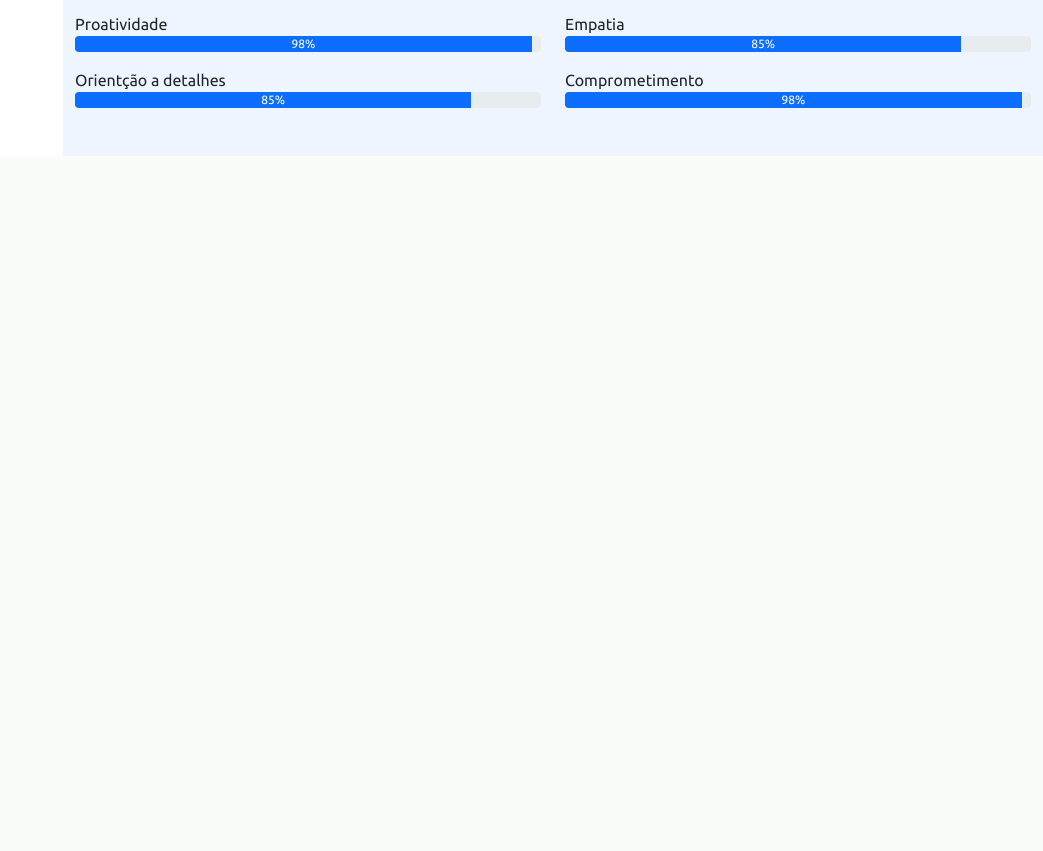
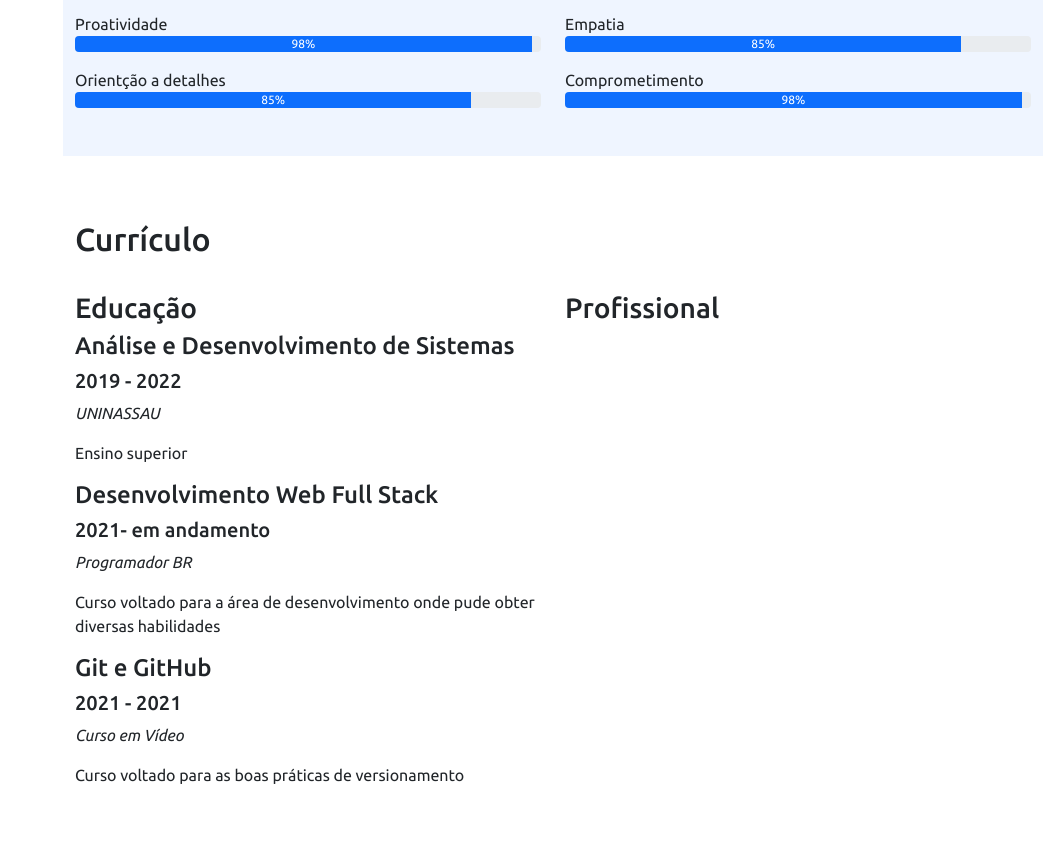
Before and after one commit to danielfeitosa4/portfolio, a Flask app: page / in a window 1280 px wide. Shown: the part 2150-3001 px from the top of the page, without its empty margins (237-1280 px from the left). Before the commit the page ends 2258 px from the top, so only its background shows below. Run offline with Flask 2, Linux system fonts and the light colour scheme; some libraries are stand-ins or nearby versions.

Commit message:
aba de educação currículo

```diff
--- a/templates/index.html
+++ b/templates/index.html
@@ -255,7 +255,53 @@
         </div>
     </section>
 
+    <section id="curriculo" class="mt-5 cv">
+      <div class="container pb-5">
+        <h2 class="pt-3 pb-4">Currículo</h2>
 
+        <div class="row">
+          <div class="col-md-6">
+            <h3 class="cv-title">Educação</h3>
+
+            <div class="cv-item">
+              <h4>Análise e Desenvolvimento de Sistemas</h4>
+              <h5>2019 - 2022</h5>
+              <p><em>UNINASSAU</em></p>
+              <p>Ensino superior</p>
+            </div>
+
+            <div class="cv-item">
+              <h4>Desenvolvimento Web Full Stack</h4>
+              <h5>2021- em andamento</h5>
+              <p><em>Programador BR</em></p>
+              <p>Curso voltado para a área de desenvolvimento onde pude obter diversas habilidades</p>
+            </div>
+
+            <div class="cv-item">
+              <h4>Git e GitHub</h4>
+              <h5>2021 - 2021</h5>
+              <p><em>Curso em Vídeo</em></p>
+              <p>Curso voltado para as boas práticas de versionamento</p>
+            </div>
+          </div>
+          <div class="col-md-6">
+            <h3 class="cv-title">Profissional</h3>
+
+            <div class="cv-item">
+
+            </div>
+
+            <div class="cv-item">
+
+            </div>
+
+            <div class="cv-item">
+
+            </div>
+          </div>
+        </div>
+      </div>
+    </section>
 
   </main>
 
```
